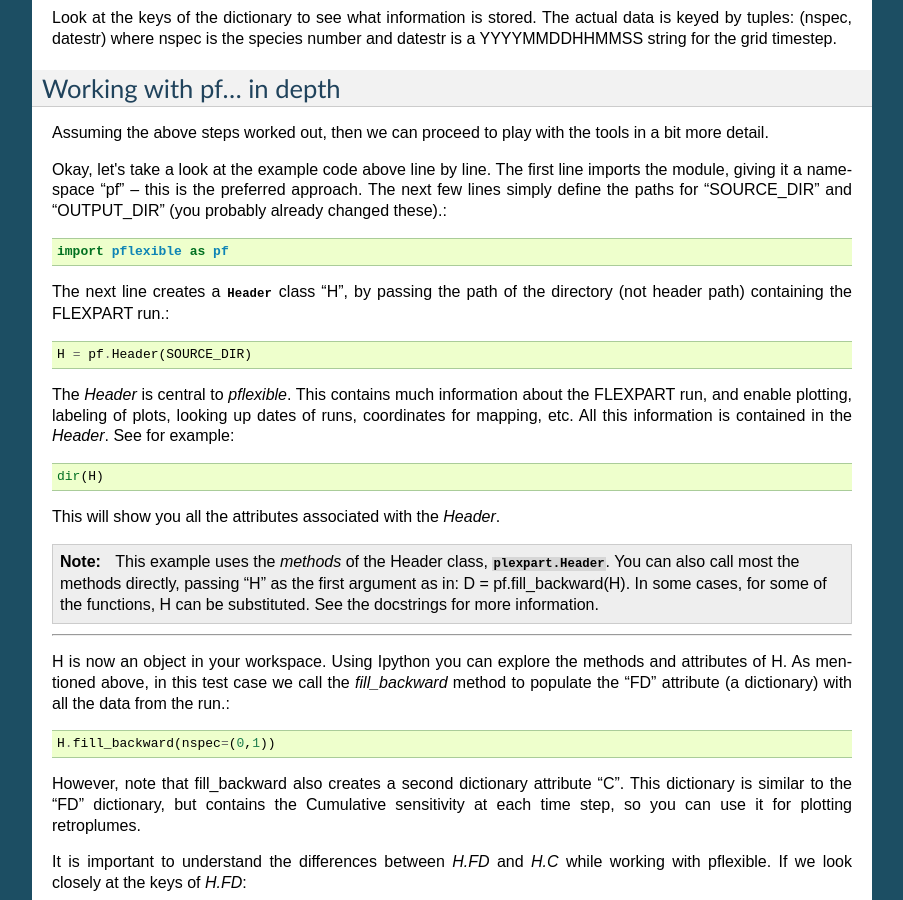
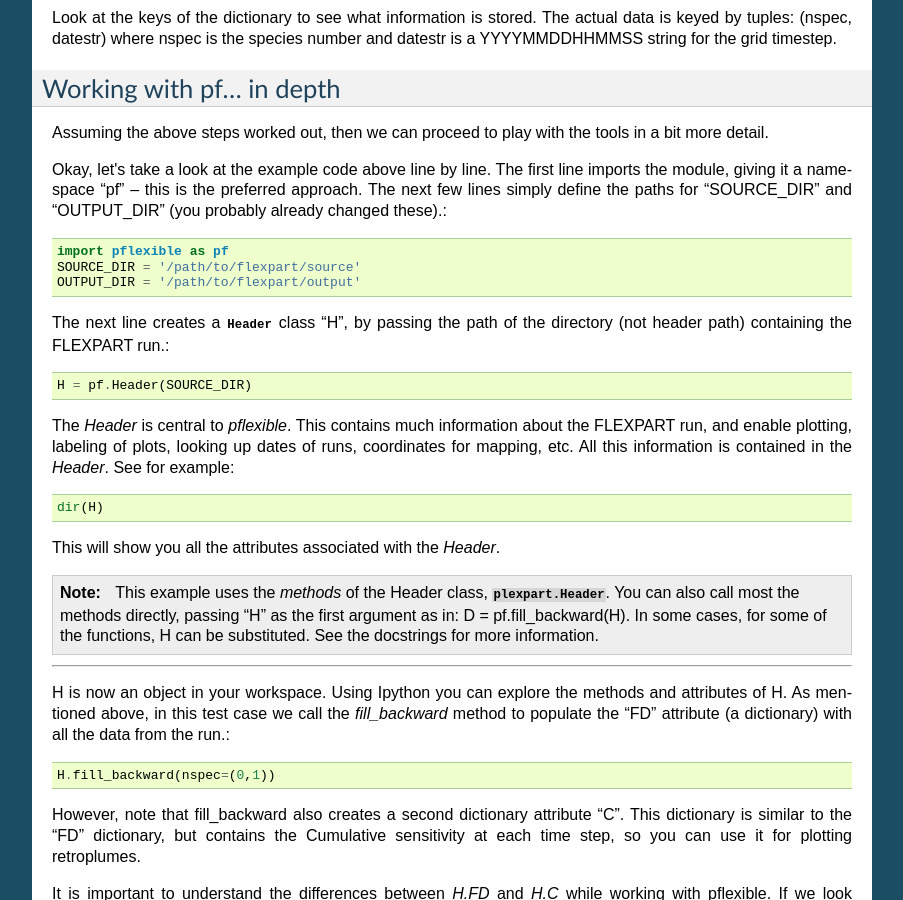
Before and after one commit to spectraphilic/reflexible, a Sphinx documentation site: the page built from doc/source/getting_started.rst, in a window 1280 px wide and 900 px high, scrolled down 1738 px. Shown: the whole window, without its empty margins (198-1101 px from the left). Built offline with Sphinx 7.4.7, drawn with Linux system fonts in a browser that asks for light colours; formulas are drawn with MathJax 3.

Commit message:
Added SOURCE_DIR and OUTPUT_DIR lines in Getting Started docs

```diff
--- a/doc/source/getting_started.rst
+++ b/doc/source/getting_started.rst
@@ -134,6 +134,8 @@ giving it a namespace "pf" -- this is the preferred approach. The next few lines
 "OUTPUT_DIR" (you probably already changed these).::
 
     import pflexible as pf
+    SOURCE_DIR = '/path/to/flexpart/source'
+    OUTPUT_DIR = '/path/to/flexpart/output'
 
 The next line creates a :class:`Header` class "H", by passing the path
 of the directory (not header path) containing the FLEXPART run.::
```
Also changed, not shown: 1 other file.
